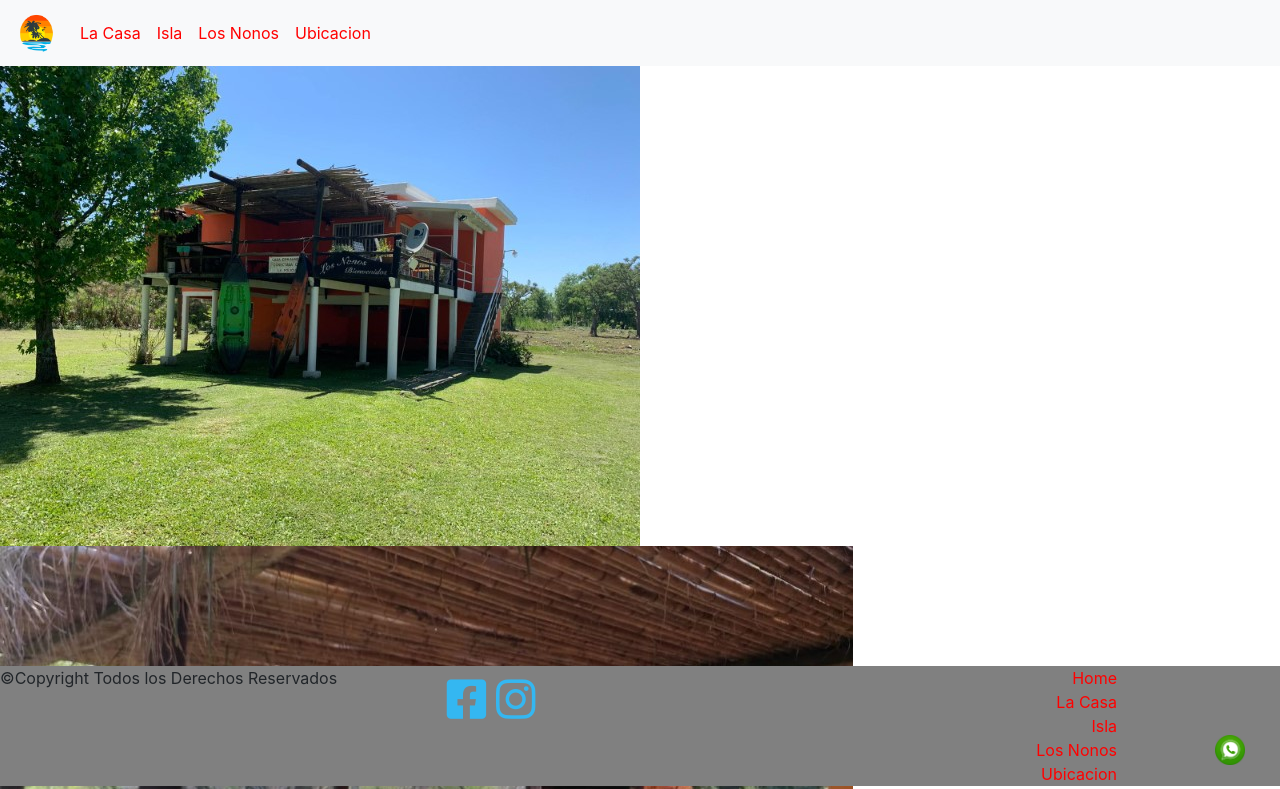
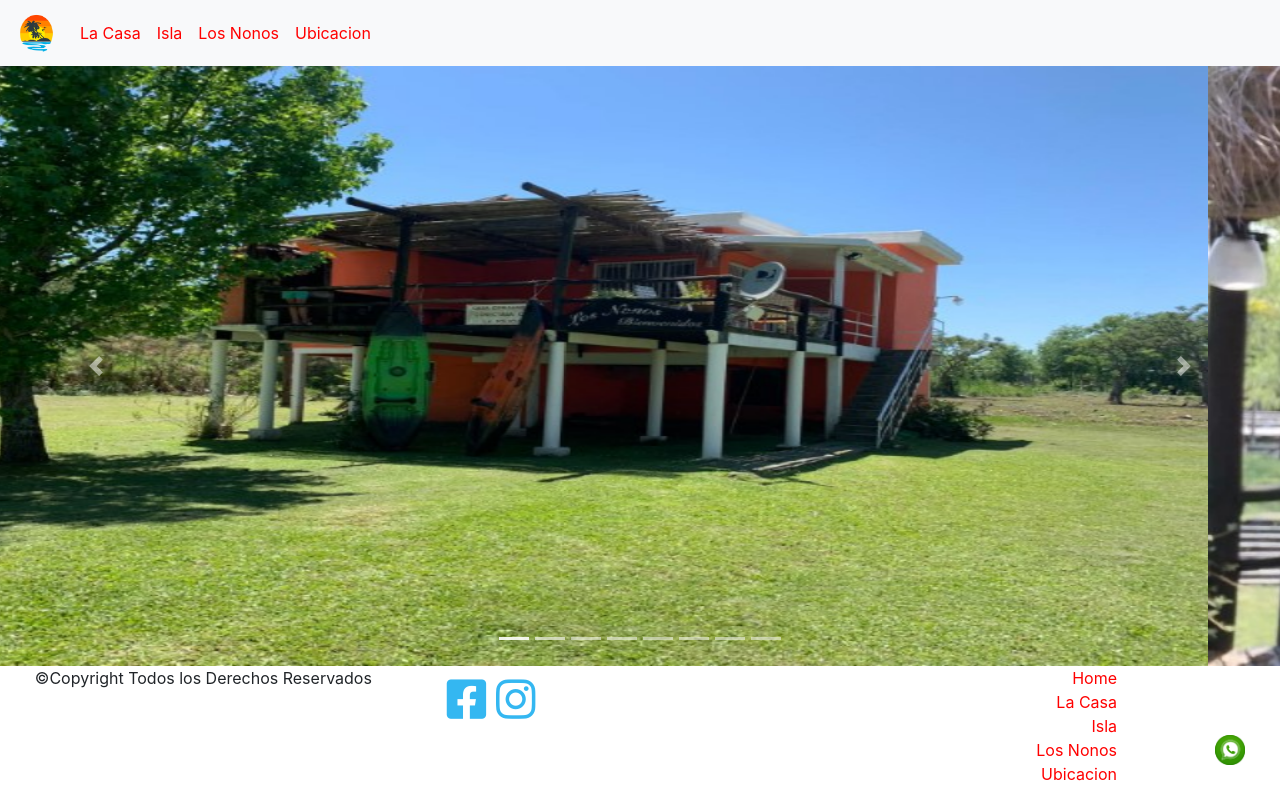
Before and after one commit to Masterofdeads/desafiov1, a plain HTML site: page pages/laisla.html in a window 1280 px wide. Shown: the top 789 px of the page. Drawn offline with nearby package versions, Linux system fonts and the light colour scheme.

Commit message:
entrega2

```diff
--- a/pages/laisla.html
+++ b/pages/laisla.html
@@ -48,7 +48,60 @@
         </nav>
     </header>
     <main class="mainLacasa">
-        <section class="lacasaCointeiner">
+        <div id="demo" class="carousel slide" data-ride="carousel">
+
+            <!-- Indicators -->
+            <ul class="carousel-indicators">
+                <li data-target="#demo" data-slide-to="0" class="active"></li>
+                <li data-target="#demo" data-slide-to="1"></li>
+                <li data-target="#demo" data-slide-to="2"></li>
+                <li data-target="#demo" data-slide-to="3"></li>
+                <li data-target="#demo" data-slide-to="4"></li>
+                <li data-target="#demo" data-slide-to="5"></li>
+                <li data-target="#demo" data-slide-to="6"></li>
+                <li data-target="#demo" data-slide-to="7"></li>
+            </ul>
+
+            <!-- The slideshow -->
+            <div class="carousel-inner">
+                <div class="carousel-item active">
+                    <img class="img-fluid" src="../images/casa1 (Pequeño).jpeg" alt="">
+                </div>
+                <div class="carousel-item">
+                    <img class="img-fluid" src="../images/parrilla (Pequeño).jpeg" alt="">
+                </div>
+                <div class="carousel-item">
+                    <img class="img-fluid" src="../images/deck (Pequeño).jpeg" alt="">
+                </div>
+                <div class="carousel-item">
+                    <img class="img-fluid" src="../images/comedor1 (Pequeño).jpeg" alt="">
+                </div>
+                <div class="carousel-item">
+                    <img class="img-fluid" src="../images/cocina (Pequeño).jpeg" alt="">
+                </div>
+                <div class="carousel-item">
+                    <img class="img-fluid" src="../images/habitacion1 (Pequeño).jpeg" alt="">
+                </div>
+                <div class="carousel-item">
+                    <img class="img-fluid" src="../images/parque1 (Pequeño).jpeg" alt="">
+                </div>
+                <div class="carousel-item">
+                    <img class="img-fluid" src="../images/parque (Pequeño).jpeg" alt="">
+                </div>
+            </div>
+
+            <!-- Left and right controls -->
+            <a class="carousel-control-prev" href="#demo" data-slide="prev">
+                <span class="carousel-control-prev-icon"></span>
+            </a>
+            <a class="carousel-control-next" href="#demo" data-slide="next">
+                <span class="carousel-control-next-icon"></span>
+            </a>
+        </div>
+        <!-- whatsapp -->
+        <a class="wp    animate__animated animate__flipInX" href="https://wa.me/5491154931955"><img
+            src="../images/whatsapp.png" alt="whatsapp"></a>
+        <!-- <section class="lacasaCointeiner">
             <divc lass="img laisla__img1"><img src="../images/casa1 (Pequeño).jpeg" alt=""></divc>
             <div class="img laisla__img2"><img src="../images/parrilla (Pequeño).jpeg" alt=""></div>
             <div class="img laisla__img3"><img src="../images/deck (Pequeño).jpeg" alt=""></div>
@@ -57,11 +110,11 @@
             <div class="img laisla__img6"><img src="../images/habitacion1 (Pequeño).jpeg" alt=""></div>
             <div class="img laisla__img7"><img src="../images/baño (Pequeño).jpeg" alt=""></div>
             <div class="img laisla__img8"><img src="../images/parque (Pequeño).jpeg" alt=""></div>
-        </section>
+        </section> -->
+        <!-- Whatsapp -->
+        <a class="wp    animate__animated animate__flipInX" href="https://wa.me/5491154931955"><img src="../images/whatsapp.png" alt="whatsapp"></a>
     </main>
     <footer class="footer row">
-        <a class="wp    animate__animated animate__flipInX" href="https://wa.me/5491154931955"><img
-                src="../images/whatsapp.png" alt="whatsapp"></a>
         <div class="copyright col-4">©Copyright Todos los Derechos Reservados</div>
         <div class="soc col-4">
             <a href="#"><i class="fa-brands fa-square-facebook"></i></a>
--- a/style.css
+++ b/style.css
@@ -2,9 +2,6 @@
     margin: 0;
     padding: 0;
     box-sizing: border-box;
-}
-body{
-
 }
 .nav-link{
     /* background: white; */
@@ -17,9 +14,6 @@ body{
 }
 .navbar-toggler-icon{
     color: black;
-}
-.nav-item{
-
 }
 .wp{
     display: flex;
@@ -34,7 +28,7 @@ body{
     z-index: 2;
 }
 footer{
-    background-color: grey;
+    background-color: white;
     /* width: 100%; */
     height: max-content;
     text-align: center;
@@ -45,11 +39,8 @@ footer{
     margin: 0;
     padding: 0;
 }
-.copyright{
-    /* padding-left: 20px; */
-}
 footer div{
-    display: flex;
+    /* display: flex; */
     width: 100%;
     padding: 0 0 10px 0;
     flex-wrap: wrap;
@@ -81,11 +72,11 @@ footer div{
     color: #34B7F1;
 }
                                     /* La Casa */
-.mainLacasa{
+/* .mainLacasa{
     height: 600px;
-}
+} */
 .carousel-item img{
-    height: fit-content ;
+    height: 600px ;
     width: 100%;
 }
                                     /* Index */
```
Also changed, not shown: pages/lacasa.html (+1 -2 lines), pages/losnonos.html (+3 -2 lines), pages/ubicacion.html (+2 -2 lines).
